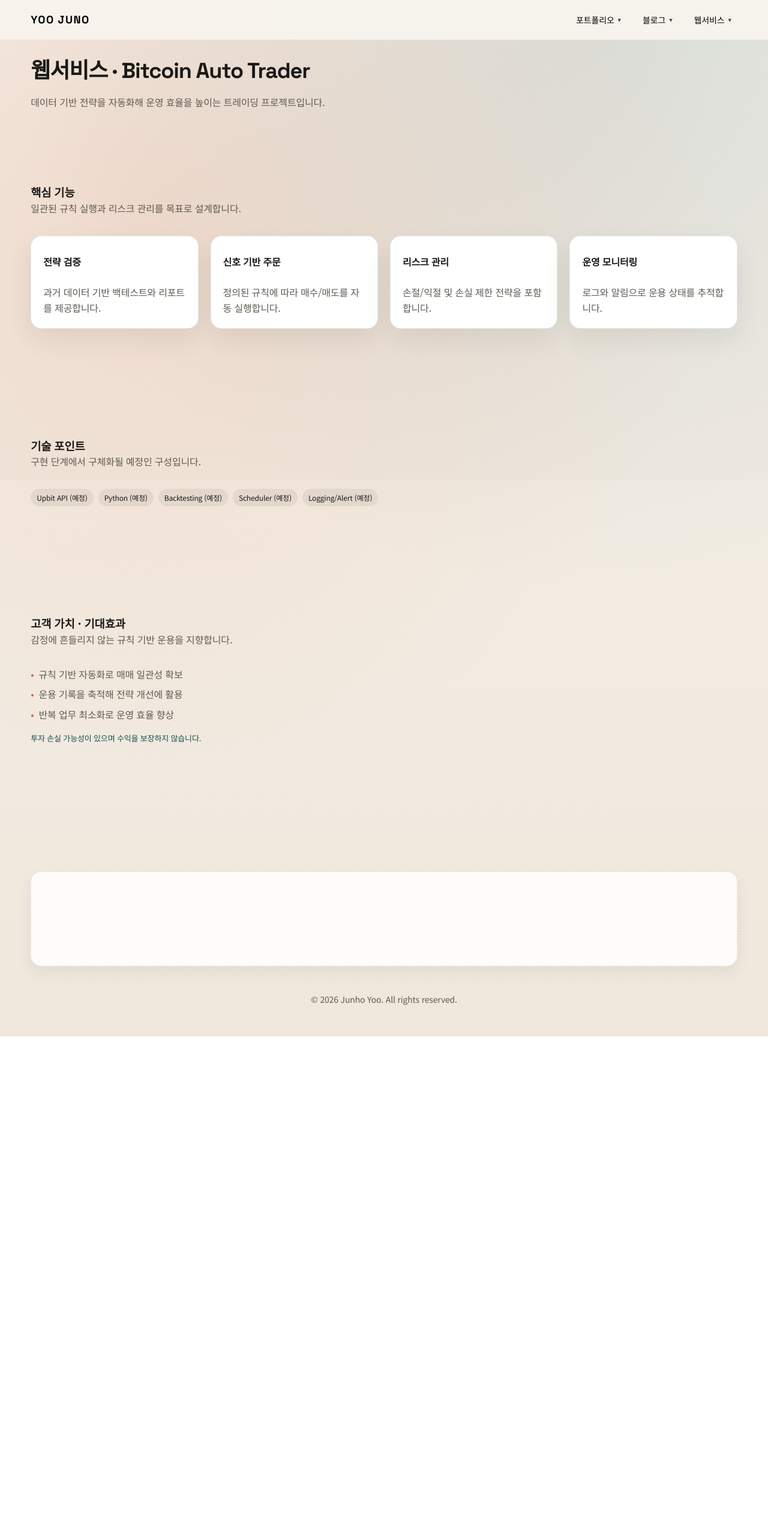
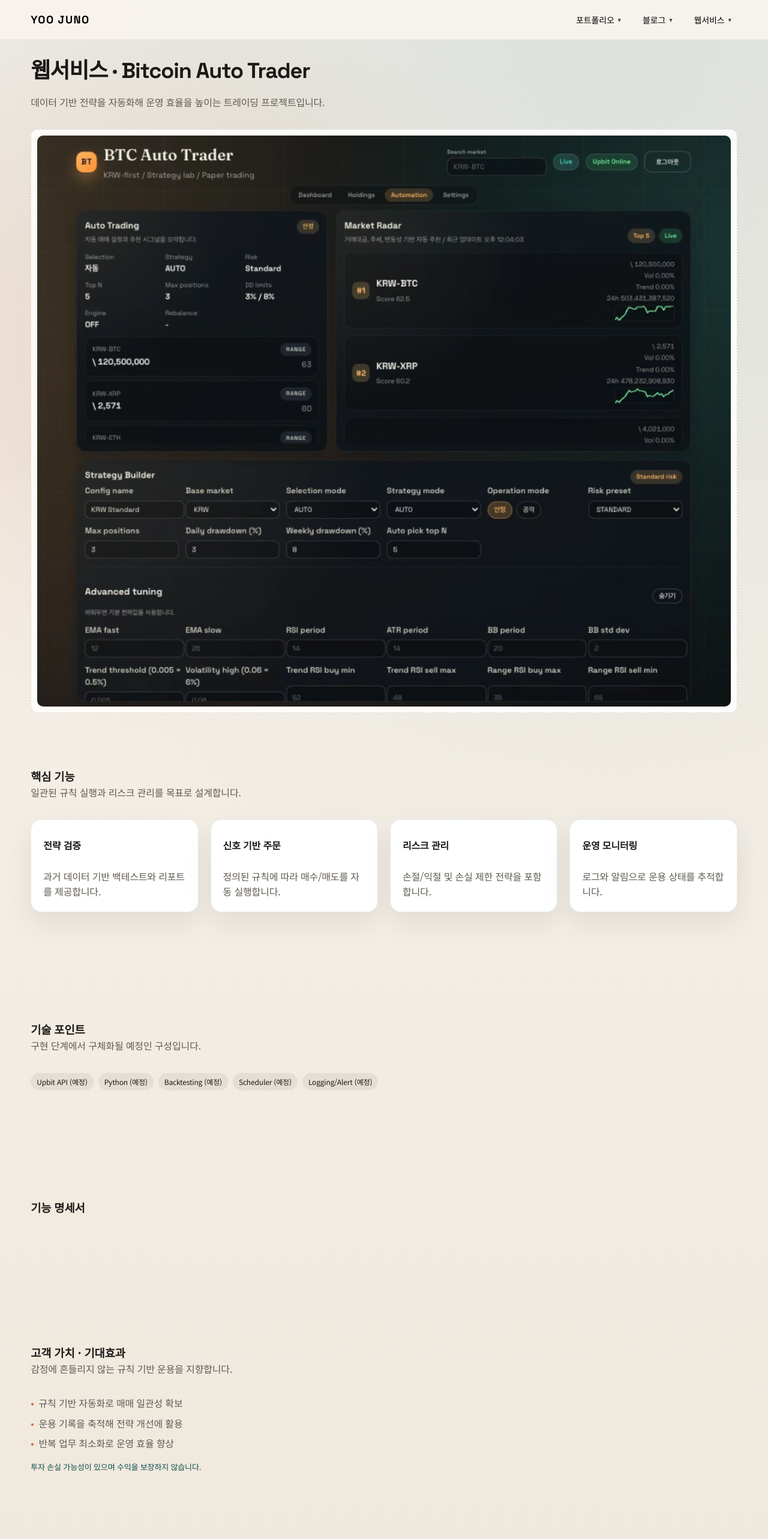
Before and after one commit to YooJuno/YooJuno.github.io, a React (Vite) app: page /web-service/bitcoin-auto-trader in a window 1280 px wide. Shown: the top 2566 px of the page at 60% size. Before the commit the page ends 1728 px from the top, so only its background shows below. Built offline with nearby package versions, Linux system fonts and the light colour scheme.

Commit message:
feat: 기능명세서 및 사진 추가

```diff
--- a/src/index.css
+++ b/src/index.css
@@ -28,8 +28,8 @@
 body {
   font-family: "Noto Sans KR", sans-serif;
   color: var(--ink);
-  background: radial-gradient(circle at 20% 20%, rgba(226, 112, 58, 0.15), transparent 55%),
-              radial-gradient(circle at 80% 0%, rgba(30, 91, 89, 0.12), transparent 50%),
+  background: radial-gradient(circle at 20% 20%, rgba(226, 112, 58, 0.15), transparent 25%),
+              radial-gradient(circle at 80% 0%, rgba(53, 117, 115, 0.12), transparent 50%),
               linear-gradient(180deg, var(--bg), var(--bg-alt));
   line-height: 1.6;
   font-size: 16px;
--- a/src/pages/webservice/WebServiceBtc.jsx
+++ b/src/pages/webservice/WebServiceBtc.jsx
@@ -8,6 +8,11 @@
         <div className="section-head">
           <h2>웹서비스 · Bitcoin Auto Trader</h2>
           <p>데이터 기반 전략을 자동화해 운영 효율을 높이는 트레이딩 프로젝트입니다.</p>
+        </div>
+        <div>
+          <figure className="media-tile">
+            <img src="/content/images/btc-automation.png" alt="" />
+          </figure>
         </div>
 
         <section className="section">
@@ -51,6 +56,12 @@
 
         <section className="section">
           <div className="section-head">
+            <h3>기능 명세서</h3>
+          </div>
+        </section>
+
+        <section className="section">
+          <div className="section-head">
             <h3>고객 가치 · 기대효과</h3>
             <p>감정에 흔들리지 않는 규칙 기반 운용을 지향합니다.</p>
           </div>
```
Also changed, not shown: public/content/images/btc-automation.png (added).
